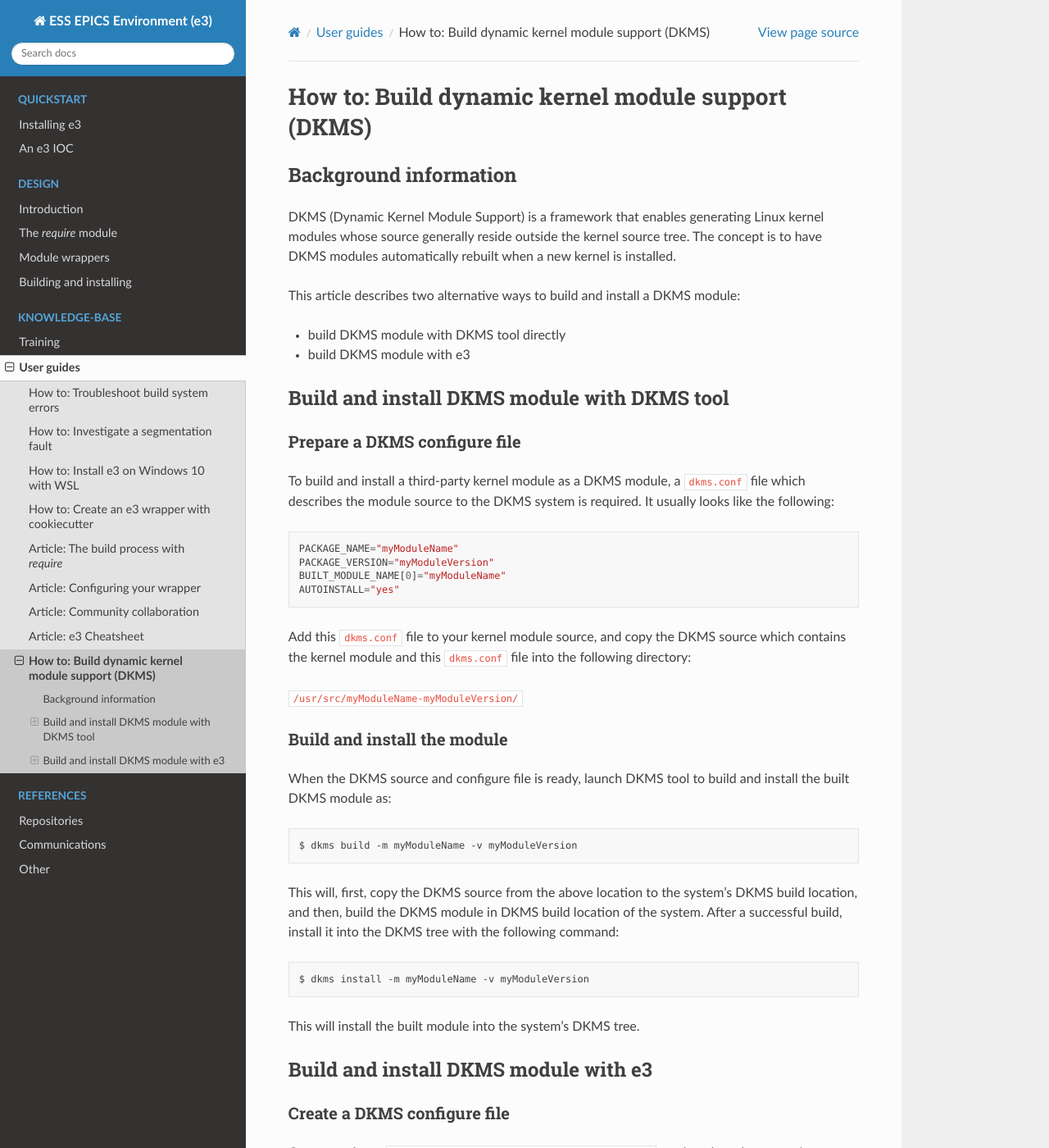
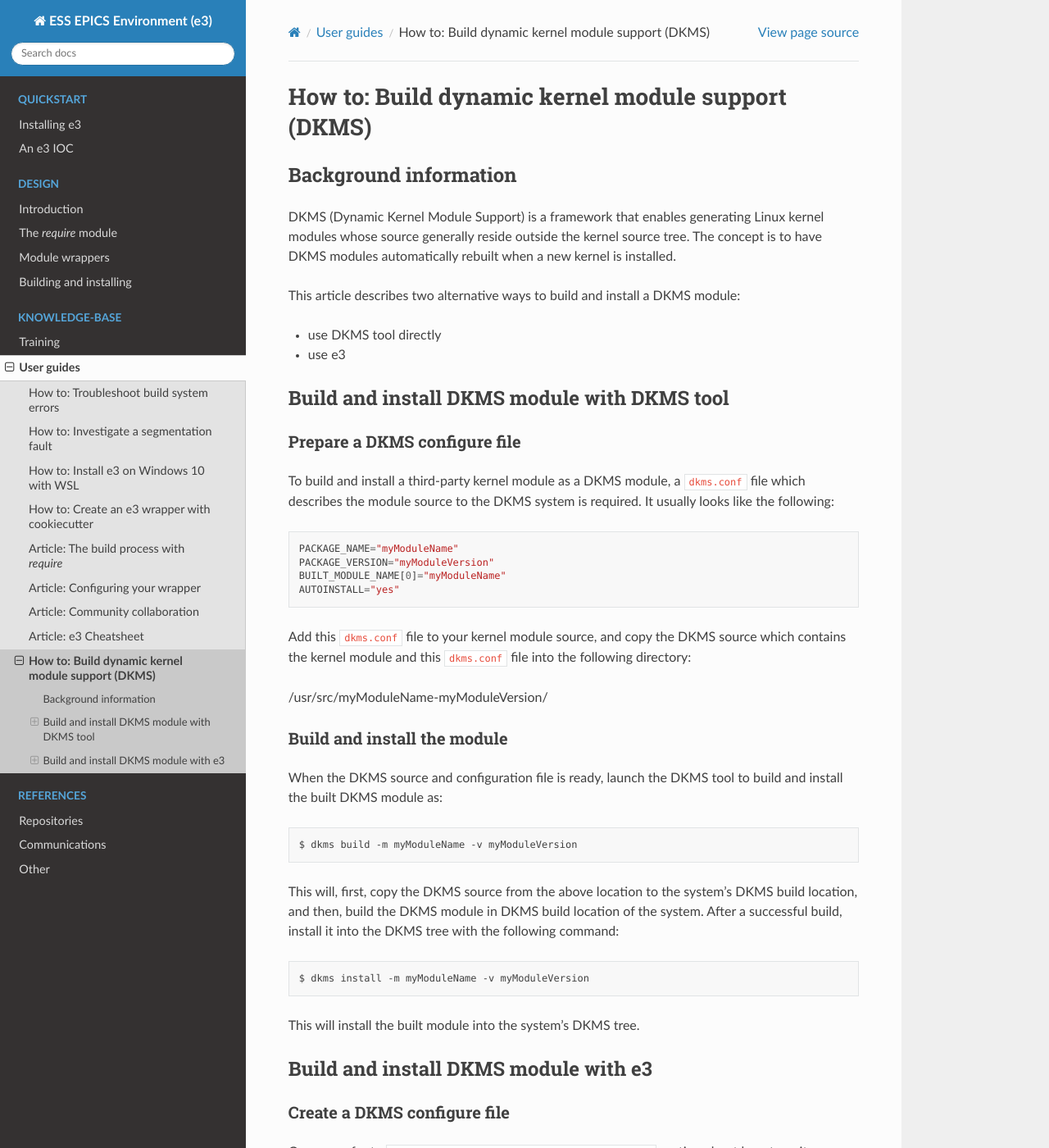
Before and after one commit to ttkorhonen/e3pages, a Sphinx documentation site: the page built from docs/kb/guide/articles/9_dynamic_kernel_module_support.md, in a window 1280 px wide and 1400 px high. Shown: the whole window at 82% size. Built offline with Sphinx 7.4.7 and the Read the Docs theme 2.0.0, drawn with Linux system fonts in a browser that asks for light colours.

Commit message:
Correct grammatic error

````diff
--- a/docs/kb/guide/articles/9_dynamic_kernel_module_support.md
+++ b/docs/kb/guide/articles/9_dynamic_kernel_module_support.md
@@ -10,8 +10,8 @@ modules automatically rebuilt when a new kernel is installed.
 This article describes two alternative ways to build and install a
 DKMS module:
 
-* build DKMS module with DKMS tool directly
-* build DKMS module with e3
+* use DKMS tool directly
+* use e3
 
 ## Build and install DKMS module with DKMS tool
 
@@ -32,12 +32,12 @@ Add this `dkms.conf` file to your kernel module source, and copy the
 DKMS source which contains the kernel module and this `dkms.conf` file
 into the following directory:
 
-`/usr/src/myModuleName-myModuleVersion/`
+/usr/src/myModuleName-myModuleVersion/
 
 ### Build and install the module
 
-When the DKMS source and configure file is ready, launch DKMS tool to
-build and install the built DKMS module as:
+When the DKMS source and configuration file is ready, launch the DKMS
+tool to build and install the built DKMS module as:
 
 ```bash
 $ dkms build -m myModuleName -v myModuleVersion
@@ -62,7 +62,7 @@ about how to write a DKMS module configure file.
 e3 also prevides makefile rule to generate DKMS configure file from
 template file. Following makefile defines the corresponding rule.
 
-```make
+```makefile
 KMOD_NAME := mrf
 
 .PHONY: dkms_add
````
